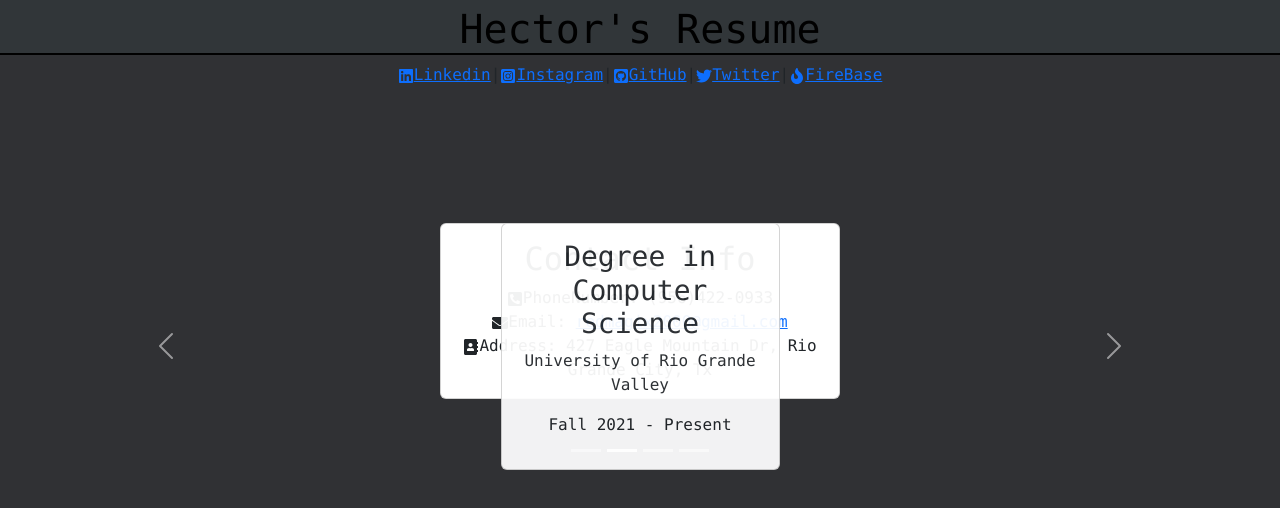
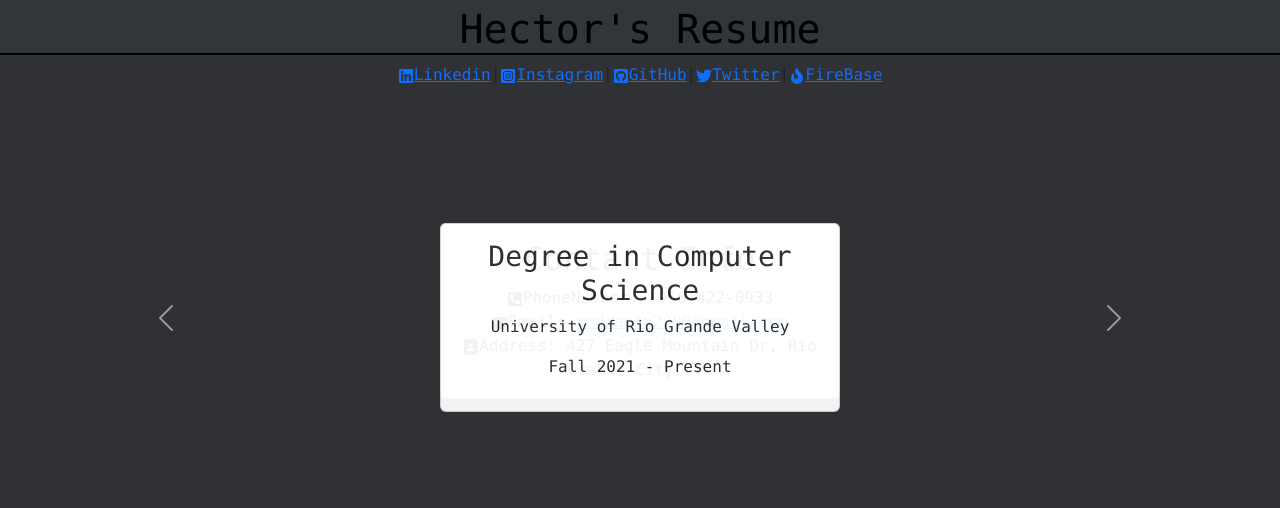
Before and after one commit to HectorRivera21/react-resume, a React (Create React App) app: page / in a window 1280 px wide. Shown: the top 508 px of the page. Built offline with nearby package versions, Linux system fonts and the light colour scheme.

Commit message:
uniform width for all cards in Slider

```diff
--- a/src/components/Slider.js
+++ b/src/components/Slider.js
@@ -5,23 +5,23 @@ export const Slider = () =>{
     return(
         <Carousel fade>
             <Carousel.Item>
-                <div className="mx-auto pr-0 p-3 col-md- card m-2 w-40">
+                <div className="card mx-auto pr-0 p-3 col-md- m-2 w-40">
                     <h2 className="card-title">Contact Info</h2>
                     <ContactInfo />
                 </div>
             </Carousel.Item>
             <Carousel.Item>
-            <div className="mx-auto pr-0 p-3 col-md- card m-2 w-25">
+            <div className="card mx-auto pr-0 p-3 col-md- m-2 w-40">
                 <Education />
             </div>
             </Carousel.Item>
             <Carousel.Item>
-                <div className="mx-auto pr-0 p-3 col-md- card m-2 w-25">
+                <div className="card mx-auto pr-0 p-3 col-md- m-2 w-40">
                     <Experience />
                 </div>
             </Carousel.Item>
             <Carousel.Item>
-                <div className="mx-auto pr-0 p-3 col-md- card m-2 w-25">
+                <div className="card mx-auto pr-0 p-3 col-md- m-2 w-40">
                     <Skills />
                 </div>
             </Carousel.Item>
```
